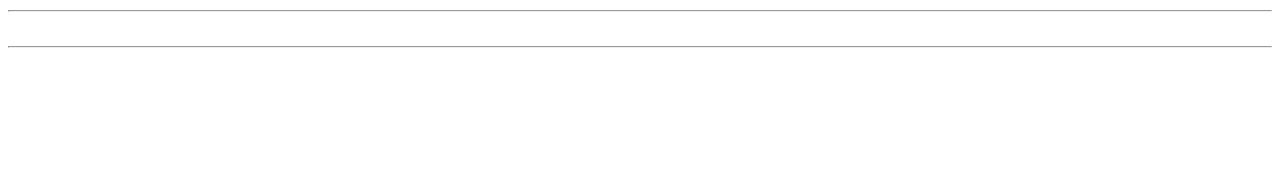
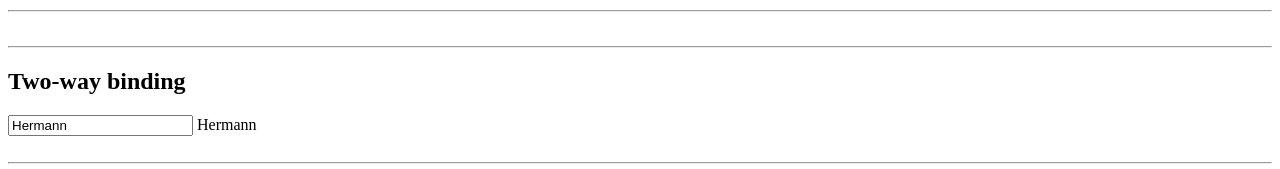
Before and after one commit to HermannDouglas/curso-angular-dener, an Angular app: page / in a window 1280 px wide. Shown: the part 1043-1212 px from the top of the page. Before the commit the page ends 1099 px from the top, so only its background shows below. Built offline with nearby package versions, Linux system fonts and the light colour scheme.

Commit message:
21. Two-way binding

```diff
--- a/src/app/app.module.ts
+++ b/src/app/app.module.ts
@@ -5,6 +5,7 @@
 import { AppComponent } from './app.component';
 import { TitleComponent } from './title/title.component';
 import { DataBindingComponent } from './data-binding/data-binding.component';
+import { FormsModule } from '@angular/forms';
 
 @NgModule({
   declarations: [
@@ -14,7 +15,8 @@
   ],
   imports: [
     BrowserModule,
-    AppRoutingModule
+    AppRoutingModule,
+    FormsModule
   ],
   providers: [],
   bootstrap: [AppComponent]
--- a/src/app/data-binding/data-binding.component.html
+++ b/src/app/data-binding/data-binding.component.html
@@ -25,3 +25,8 @@
 <hr>
 <br>
 <hr>
+<h2>Two-way binding</h2>
+<input [(ngModel)]="nome"> {{nome}}
+<br>
+<br>
+<hr>
```
